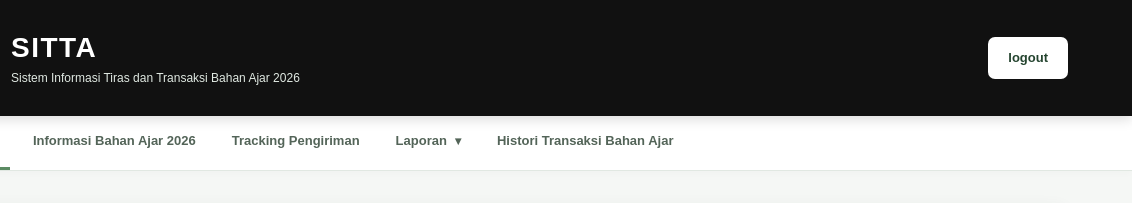
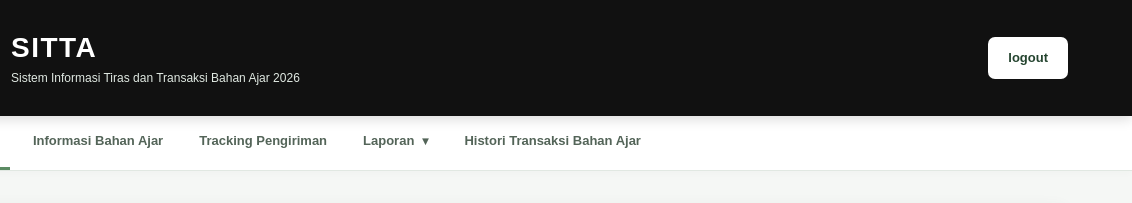
Before and after one commit to Willl123/delivery, a plain HTML site: page dashboard.html in a window 1280 px wide. Shown: the top 203 px of the page, 148-1280 px from the left. Drawn offline with Linux system fonts and the light colour scheme; sample sign-in values are in the browser's storage.

Commit message:
informasi bahan ajar 2026

```diff
--- a/dashboard.html
+++ b/dashboard.html
@@ -33,7 +33,7 @@
     <nav class="dashboard-nav" aria-label="Navigasi utama">
       <a href="dashboard.html" class="active">Dashboard</a>
 
-      <a href="stok.html">Informasi Bahan Ajar 2026</a>
+      <a href="stok.html">Informasi Bahan Ajar</a>
 
       <a href="tracking.html">Tracking Pengiriman</a>
 
```
